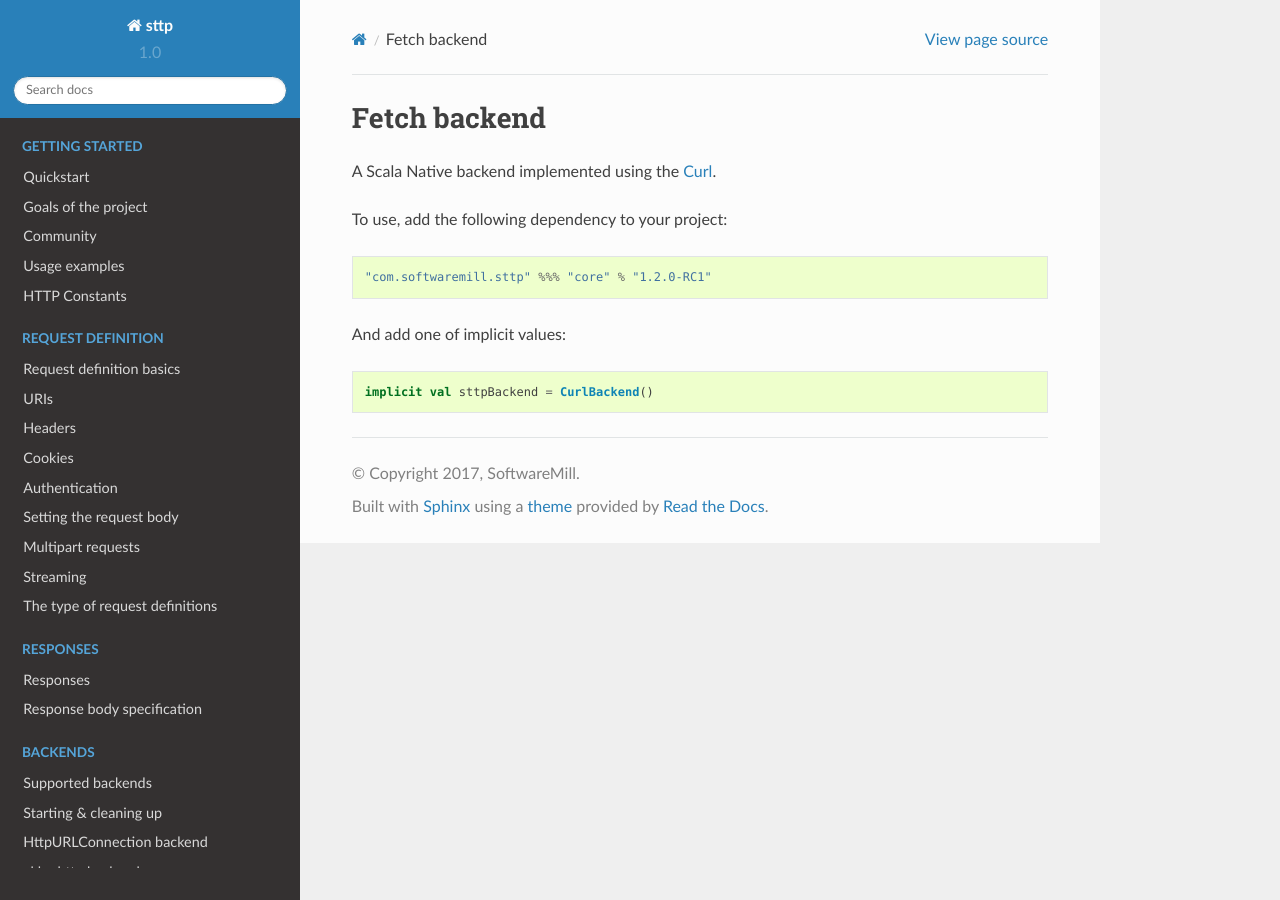
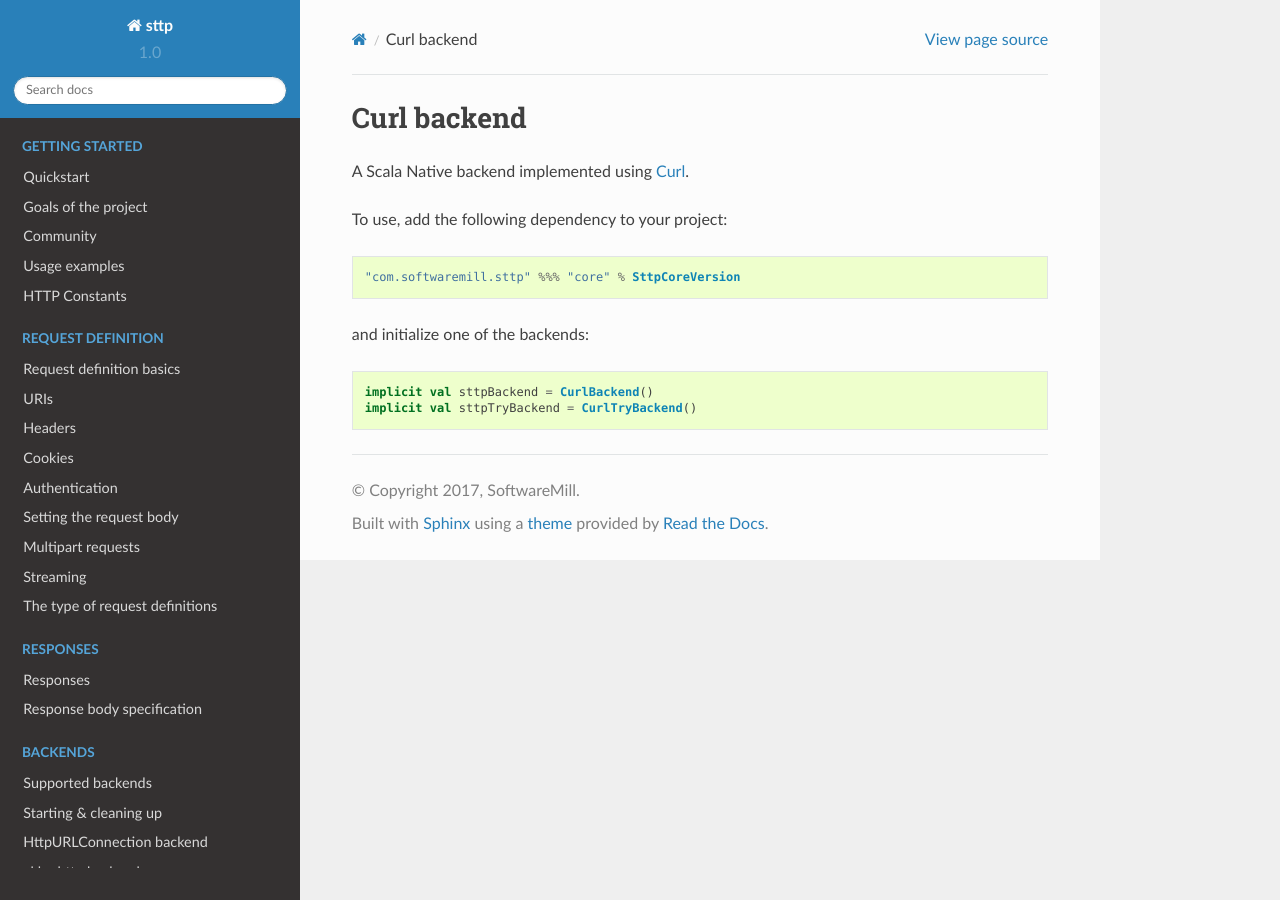
Before and after one commit to softwaremill/sttp, a Sphinx documentation site: the page built from docs/backends/native/curl.rst, in a window 1280 px wide. Built offline with Sphinx 7.4.7 and the Read the Docs theme 2.0.0, drawn with Linux system fonts in a browser that asks for light colours.

Commit message:
improving documentation for Scala Native backend

```diff
--- a/docs/backends/native/curl.rst
+++ b/docs/backends/native/curl.rst
@@ -1,12 +1,13 @@
-Fetch backend
+Curl backend
 =============
 
-A Scala Native backend implemented using the `Curl <https://github.com/curl/curl/blob/master/include/curl/curl.h>`_.
+A Scala Native backend implemented using `Curl <https://github.com/curl/curl/blob/master/include/curl/curl.h>`_.
 
 To use, add the following dependency to your project::
 
-  "com.softwaremill.sttp" %%% "core" % "1.2.0-RC1"
+  "com.softwaremill.sttp" %%% "core" % SttpCoreVersion
 
-And add one of implicit values::
+and initialize one of the backends::
 
   implicit val sttpBackend = CurlBackend()
+  implicit val sttpTryBackend = CurlTryBackend()
```
Also changed, not shown: docs/backends/summary.rst (+9 -0 lines), 2 other files.
